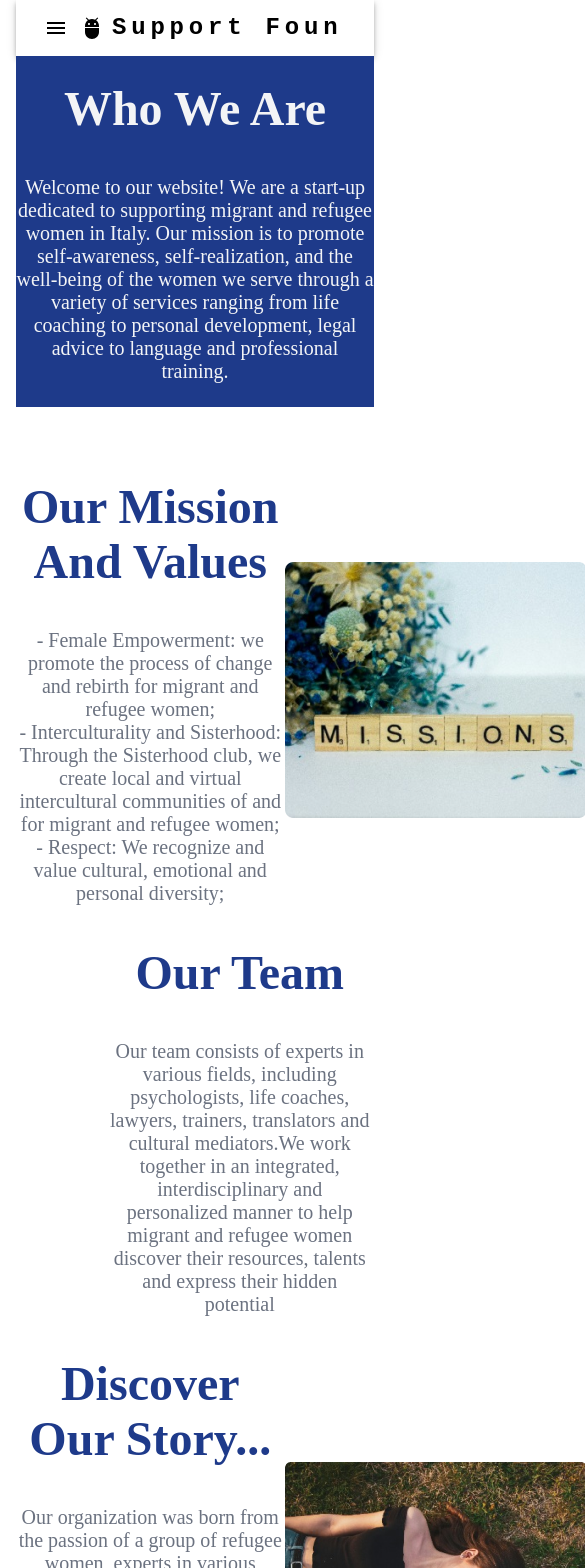
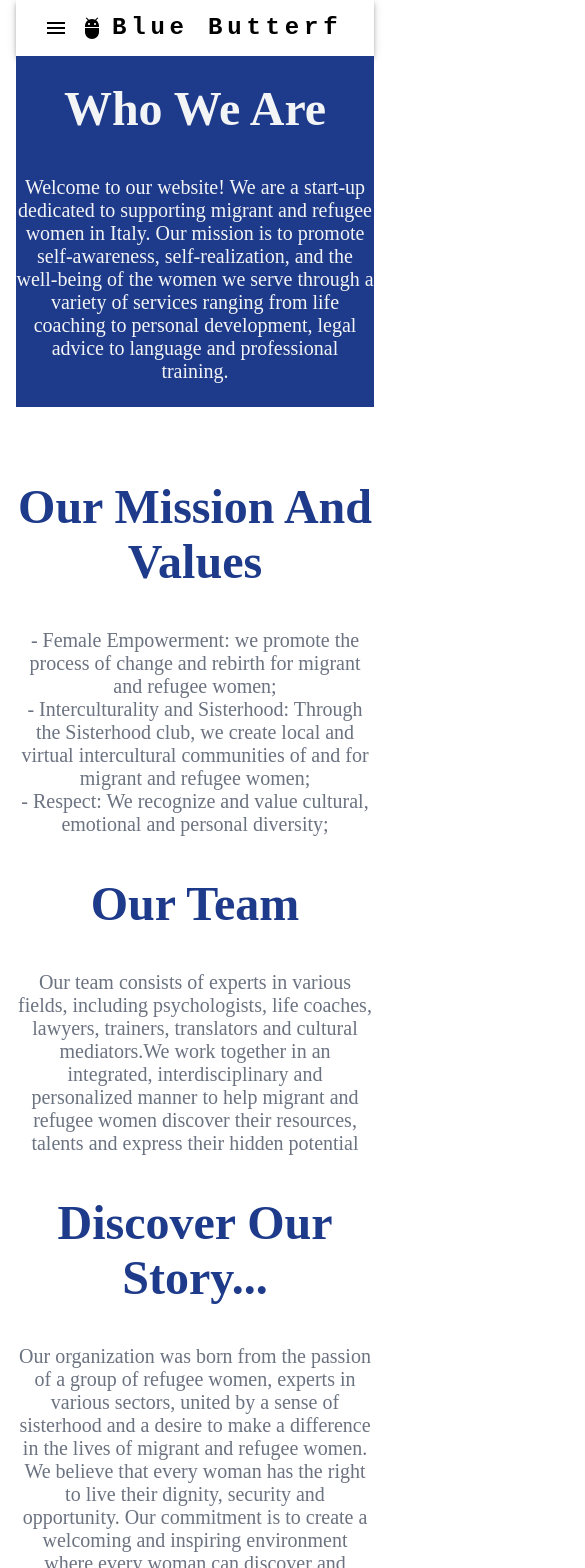
Before and after one commit to frastag/sistech-frontend, a React (Create React App) app: page /about in a window 390 px wide. Shown: the top 1568 px of the page, 585 px wide, since content can reach past the window. Built offline with nearby package versions, Linux system fonts and the light colour scheme.

Commit message:
responsive

```diff
--- a/src/components/BoxImageLeft.js
+++ b/src/components/BoxImageLeft.js
@@ -21,7 +21,7 @@ function BoxImageLeft({ title, content, image }) {
     return (
         <React.Fragment>
             <ThemeProvider theme={theme}>
-                <Grid item xs={3} sx={{ paddingTop: 5 }}>
+                <Grid item md={3} sx={{ paddingTop: 5, display:{xs:'none', md: 'block'} }}>
                     <Box component={'img'} sx={{
                        maxWidth: 400
                     }}
@@ -30,7 +30,7 @@ function BoxImageLeft({ title, content, image }) {
                     >
                     </Box>
                 </Grid>
-                <Grid item xs={9} sx={{ paddingTop: 5 }}>
+                <Grid item xs={12} md={9} sx={{ paddingTop: 5 }}>
                     <Box sx={boxHeaderStyle}><Typography variant="sectionTitle">{title}</Typography></Box>
                     <Box sx={boxContentStyle}>
                         <Typography variant="sectionContent"><div className='new-line'>
--- a/src/components/BoxImageRight.js
+++ b/src/components/BoxImageRight.js
@@ -21,7 +21,7 @@ function BoxImageRight({ title, content, image }) {
     return (
         <React.Fragment>
             <ThemeProvider theme={theme}>
-            <Grid item xs={9} sx={{ paddingTop: 5 }}>
+            <Grid item  xs={12} md={9} sx={{ paddingTop: 5 }}>
                             <Box sx={boxHeaderStyle}><Typography variant="sectionTitle">{title}</Typography></Box>
                             <Box sx={boxContentStyle}>
                                 <Typography variant="sectionContent"><div className='new-line'>
@@ -29,7 +29,7 @@ function BoxImageRight({ title, content, image }) {
                                 </Typography>
                             </Box>
                         </Grid>
-                        <Grid item xs={3} sx={{ paddingTop: 5 }}>
+                        <Grid item md={3} sx={{ paddingTop: 5, display:{xs:'none', md: 'block'} }}>
                             <Box component={'img'} sx={{
                                 maxWidth: 400
                             }}
--- a/src/components/Header.js
+++ b/src/components/Header.js
@@ -54,7 +54,7 @@ const Header = () => {
               textDecoration: 'none',
             }}
           >
-            Support Foundation
+            Blue Butterflies
           </Typography>
 
           <Box sx={{ flexGrow: 1, display: { xs: 'flex', md: 'none' } }}>
@@ -116,7 +116,7 @@ const Header = () => {
               textDecoration: 'none',
             }}
           >
-            Support Foundation
+            Blue Butterflies
           </Typography>
           <Box sx={{ flexGrow: 1, display: { xs: 'none', md: 'flex' }, justifyContent: 'flex-end' }}>
             {pages.map((page) => (
--- a/src/pages/Home.js
+++ b/src/pages/Home.js
@@ -11,7 +11,6 @@ import List from '@mui/material/List';
 import { Typography, ThemeProvider } from "@mui/material";
 import CustomCardImage from "../components/CustomCardImage";
 import theme from "../utils/constants"
-
 
 const dividerStyle = {
     py: 0,
@@ -44,16 +43,16 @@ function HomeTitle() {
                     alignItems: 'center',
                     alignContent: 'center',
                     width: 1,
-                    height: 520,
+                    minHeight: 520,
                     bgcolor: '#1E3A8A',
                     textAlign: 'center',
                 }}>
                 <Grid container alignItems='center' justifyContent='center'>
-                    <Grid item xs={6} sx={{ paddingTop: 5 }}>
+                    <Grid item xs={12} md={6} sx={{ paddingTop: 5 }}>
                         <Box sx={boxHeaderStyle}><Typography variant="h1">Welcome!</Typography></Box>
                         <Box sx={boxContentStyle}><Typography variant="h2">This is the place for YOUR rebirth and change… but it depends on YOU.</Typography></Box>
                     </Grid>
-                    <Grid item xs={6}>
+                    <Grid item xs={12} md={6}>
                         <iframe
                             height="365"
                             src="https://www.youtube.com/embed/vMauMq4CEkA"
--- a/src/pages/Partnership.js
+++ b/src/pages/Partnership.js
@@ -9,8 +9,6 @@ import { Typography, ThemeProvider } from "@mui/material";
 import theme from "../utils/constants"
 import BoxImageLeft from "../components/BoxImageLeft";
 import BoxImageRight from "../components/BoxImageRight";
-
-
 
 const boxHeaderStyle = {
     width: 1,
```
Also changed, not shown: src/static/images/icon.svg (added).
